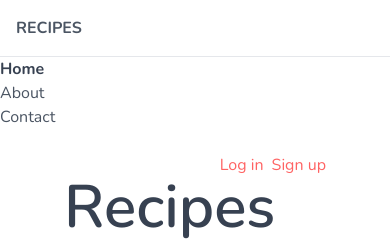
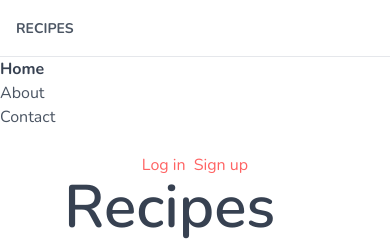
Before and after one commit to dijanakalaposratic/pp-05-recipes, a website: page public/index.html in a window 390 px wide. Shown: the top 241 px of the page. Drawn offline with nearby package versions, Linux system fonts and the light colour scheme.

Commit message:
added responsive classes

```diff
--- a/public/index.html
+++ b/public/index.html
@@ -16,7 +16,7 @@
 				<nav>
 					<div>
 						<h1 class="font-bold uppercase p-4 border-b border-grey-100">
-							<a href="/">Recipes</a>
+							<a class="text-sm md:text-xl" href="/">Recipes</a>
 						</h1>
 					</div>
 					<ul>
@@ -39,7 +39,7 @@
 				</nav>
 			</div>
 			<main class="px-16 py-6">
-				<div class="flex justify-end">
+				<div class="flex justify-center md:justify-end">
 					<a class="text-primary" href="#">Log in</a>
 					<a class="text-primary ml-2" href="#">Sign up</a>
 				</div>
```
Also changed, not shown: public/styles.css.
